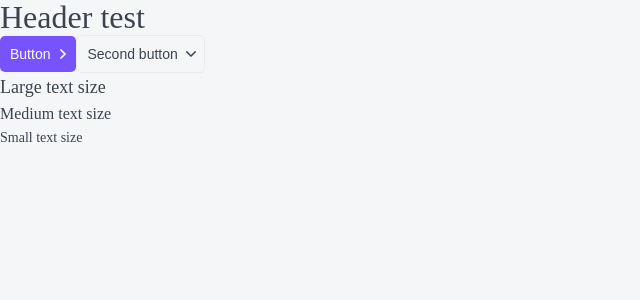
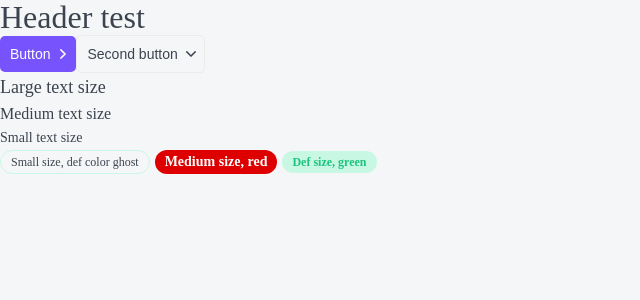
Before and after one commit to yuriandev/next.js-0, a Next.js app: page / in a window 1280 px wide. Shown: the top 300 px of the page, without its empty margins (0-640 px from the left). Built offline with nearby package versions, Linux system fonts and the light colour scheme.

Commit message:
feat: add Tag component with styles.

```diff
--- /dev/null
+++ b/components/Tag/Tag.module.css
@@ -0,0 +1,46 @@
+.tag {
+    display: inline-block;
+    box-sizing: border-box;
+    margin-right: 5px;
+    border-radius: 20px;
+}
+
+.s {
+    padding: 5px 10px;
+    font-size: 12px;
+    line-height: 12px;
+}
+
+.m {
+    padding: 5px 10px;
+    font-size: 14px;
+    line-height: 14px;
+}
+
+.ghost {
+    border: 1px solid var(--green-light);
+}
+
+.red {
+    color: var(--white);
+    background: #DE0000;
+    font-weight: bold;
+}
+
+.grey {
+    color: var(--white);
+    background: #B3C0D9;
+    font-weight: bold;
+}
+
+.green {
+    color: var(--green);
+    background: var(--green-light);
+    font-weight: bold;
+}
+
+.primary {
+    color: var(--primary);
+    background: none;
+    border: 1px solid var(--primary);
+}
--- /dev/null
+++ b/components/Tag/Tag.tsx
@@ -0,0 +1,29 @@
+import { TagProps } from "./Tag.props";
+import styles from "./Tag.module.css";
+import cn from "classnames";
+
+
+
+export const Tag = ({ size = "s", children, color = "ghost", href, className, ...props }: TagProps): JSX.Element => {
+    return (
+        <div
+            className={cn(styles.tag, className, {
+                [styles.s]: size == "s",
+                [styles.m]: size == "m",
+                [styles.ghost]: color == "ghost",
+                [styles.red]: color == "red",
+                [styles.grey]: color == "grey",
+                [styles.green]: color == "green",
+                [styles.primary]: color == "primary",
+            })}
+            {...props}
+        >
+            {
+                href
+                    ? <a href={href}>{children}</a>
+                    : <>{children}</>
+            }
+
+        </div>
+    );
+};
--- a/components/index.ts
+++ b/components/index.ts
@@ -1,3 +1,4 @@
 export * from "./Htag/Htag";
 export * from "./Button/Button";
 export * from "./P/P";
+export * from "./Tag/Tag";
--- a/pages/index.tsx
+++ b/pages/index.tsx
@@ -1,5 +1,5 @@
 import React from "react";
-import { Button, Htag, P } from "../components";
+import { Button, Htag, P, Tag } from "../components";
 
 function Home(): JSX.Element {
   return (
@@ -10,6 +10,9 @@
       <P size="l">Large text size</P>
       <P size="m">Medium text size</P>
       <P size="s">Small text size</P>
+      <Tag size="s">Small size, def color ghost</Tag>
+      <Tag size="m" color="red">Medium size, red</Tag>
+      <Tag color="green">Def size, green</Tag>
 
     </div>
   );
```
Also changed, not shown: components/Tag/Tag.props.ts (added, +10 -0 lines).
